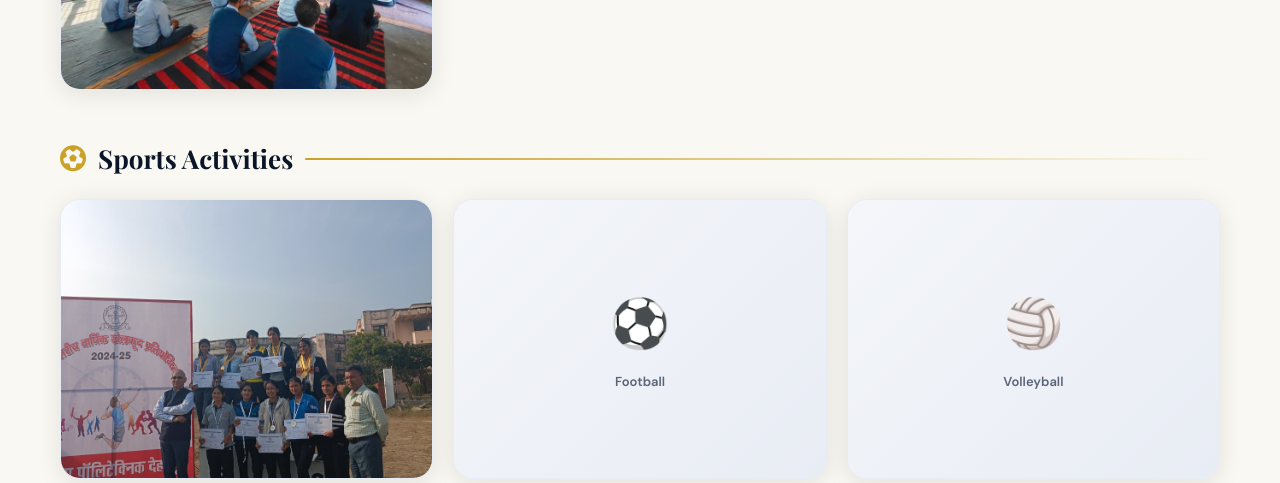
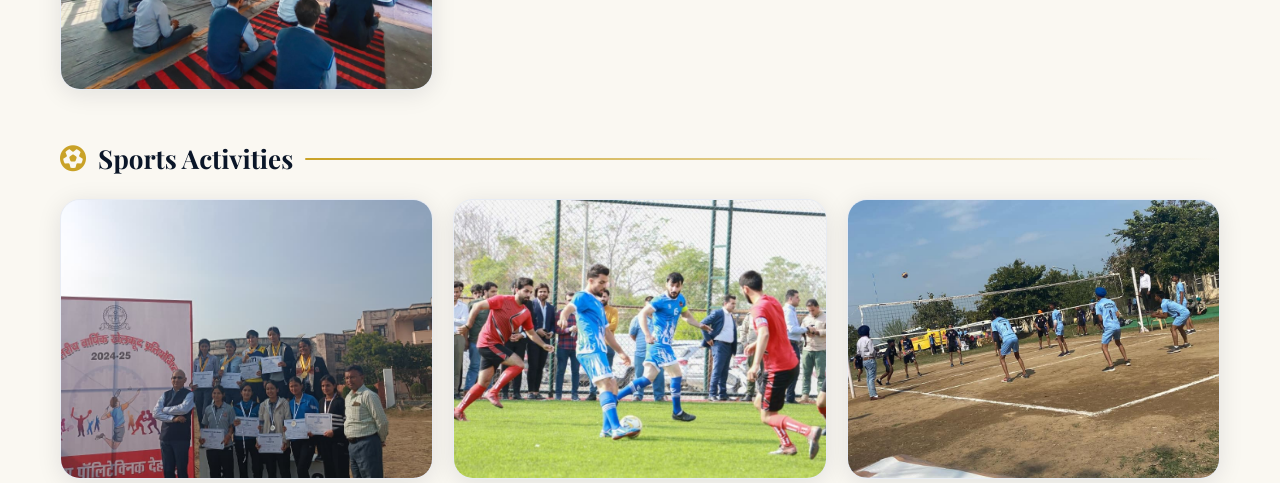
Before and after one commit to Lakkie123/hostlemanagement, a Django app: page /gallery/ in a window 1280 px wide. Shown: the part 1010-1493 px from the top of the page. Run offline with Django 5.2, Linux system fonts and the light colour scheme; grey boxes are pictures that could not be loaded.

Commit message:
added sport section photos

```diff
--- a/hostel_app/templates/hostel_app/gallery.html
+++ b/hostel_app/templates/hostel_app/gallery.html
@@ -356,25 +356,32 @@
                 </div>
                 <div class="photo-overlay"><div class="photo-caption">Sports Ground</div></div>
             </div>
-            <div class="photo-card">
-                <div class="photo-placeholder">
+            <div class="photo-card" onclick="openLightbox('/static/hostel_app/gallery/football.jpg', 'Football Field')">
+                <img src="/static/hostel_app/gallery/football.jpg" alt="Football"
+                     onerror="this.style.display='none';this.nextElementSibling.style.display='flex';">
+                <div class="photo-placeholder" style="display:none;">
                     <div class="emoji">⚽</div>
                     <div class="label">Football</div>
                 </div>
+                <div class="photo-overlay"><div class="photo-caption">Football Field</div></div>
             </div>
-            <div class="photo-card">
-                <div class="photo-placeholder">
+            <div class="photo-card" onclick="openLightbox('/static/hostel_app/gallery/volleyball.jpg', 'Volleyball Court')">
+                <img src="/static/hostel_app/gallery/volleyball.jpg" alt="Volleyball"
+                     onerror="this.style.display='none';this.nextElementSibling.style.display='flex';">
+                <div class="photo-placeholder" style="display:none;">
                     <div class="emoji">🏐</div>
                     <div class="label">Volleyball</div>
                 </div>
+                <div class="photo-overlay"><div class="photo-caption">Volleyball Court</div></div>
             </div>
-            <div class="photo-card">
-                <div class="photo-placeholder" onclick="openLightbox('/static/hostel_app/gallery/indoor.jpg', 'Indoor Games')">
-                    <img src="/static/hostel_app/gallery/indoor.jpg" alt="Indoor Games"
+            <div class="photo-card" onclick="openLightbox('/static/hostel_app/gallery/indoor.jpg', 'Indoor Games')">
+                <img src="/static/hostel_app/gallery/indoor.jpg" alt="Indoor Games"
                      onerror="this.style.display='none';this.nextElementSibling.style.display='flex';">
+                <div class="photo-placeholder" style="display:none;">
                     <div class="emoji">♟️</div>
                     <div class="label">Indoor Games</div>
                 </div>
+                <div class="photo-overlay"><div class="photo-caption">Indoor Games</div></div>
             </div>
         </div>
     </div>
```
Also changed, not shown: hostel_app/static/hostel_app/gallery/Volleyball.jpg (added), hostel_app/static/hostel_app/gallery/football.jpg (added), hostel_app/static/hostel_app/gallery/lab.jpeg (added), hostel_app/static/hostel_app/gallery/library.jpg (added).
